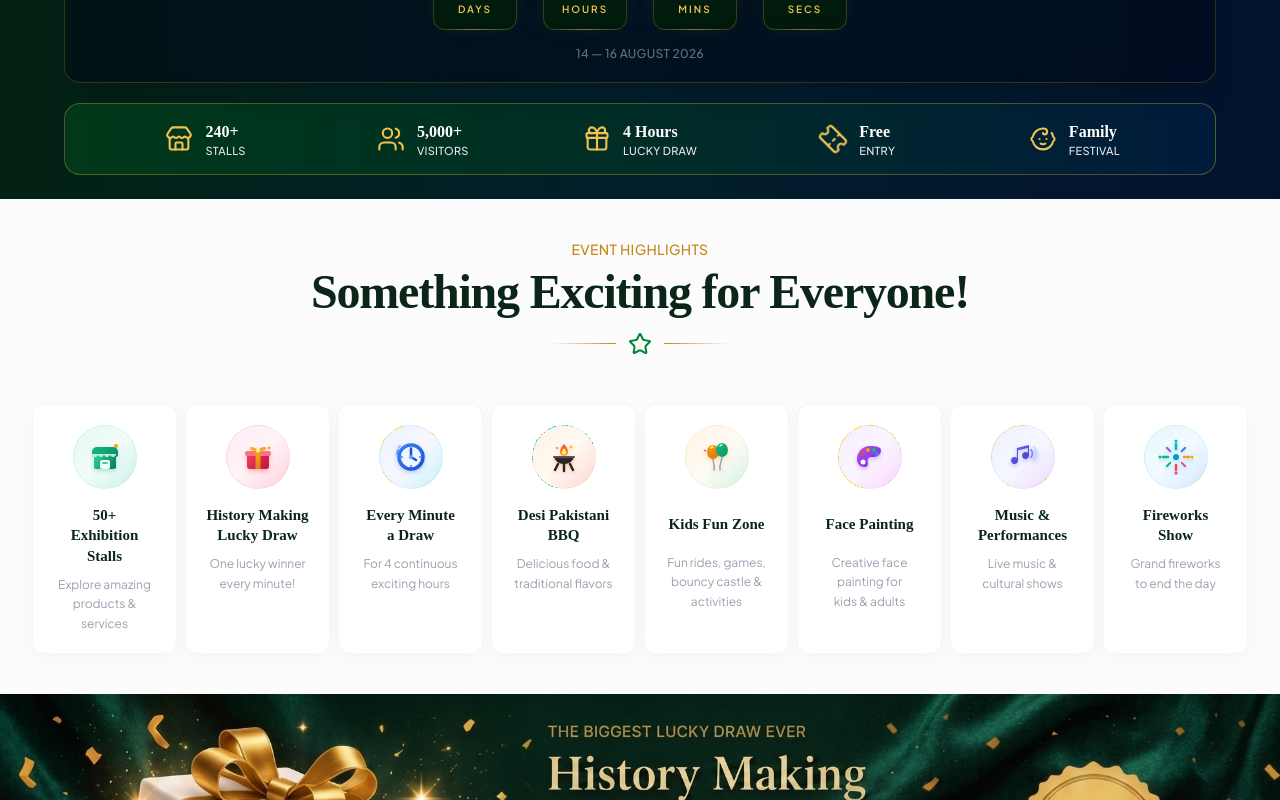
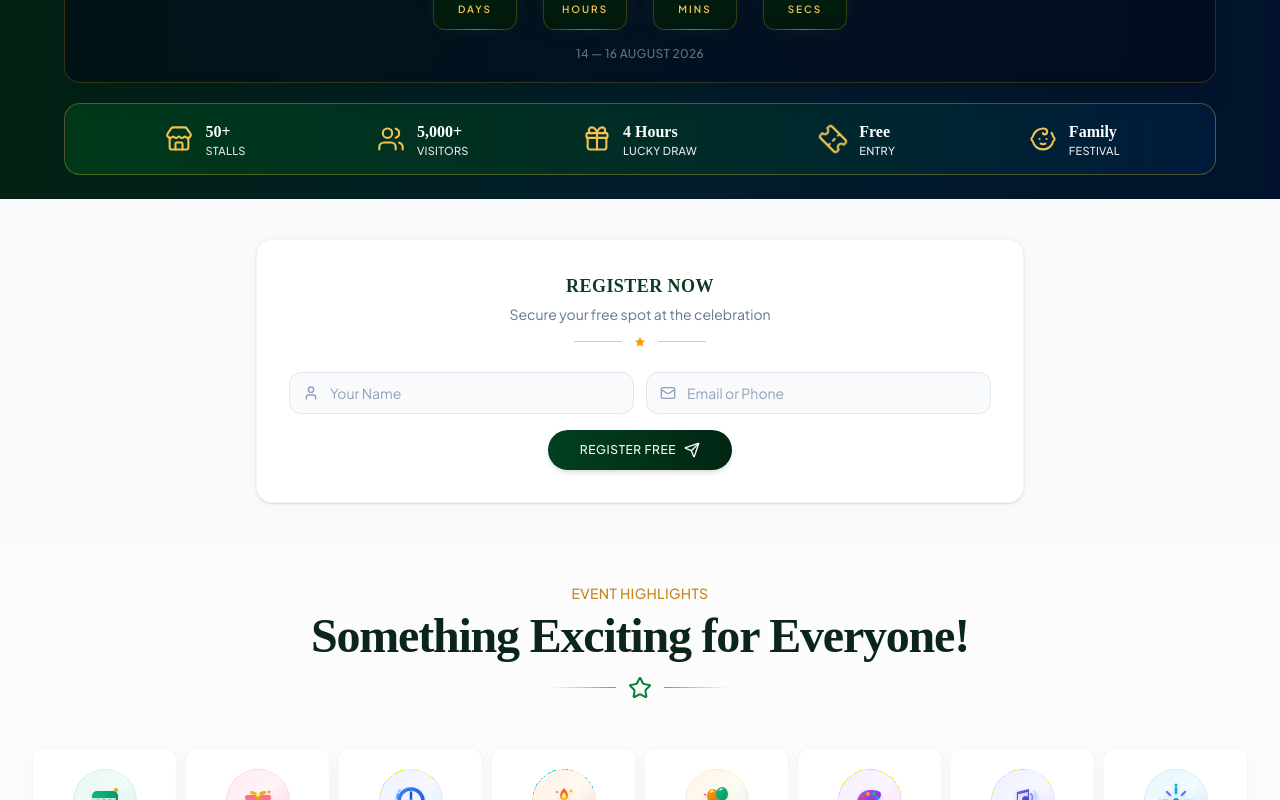
Before and after one commit to techxudo-devs/Independence, a React (Vite) app: page / in a window 1280 px wide. Shown: the part 1040-1840 px from the top of the page. Built offline with nearby package versions, Linux system fonts and the light colour scheme; a web font is replaced by a local one.

Commit message:
register section added

```diff
--- a/src/components/Home/HeroBottom.tsx
+++ b/src/components/Home/HeroBottom.tsx
@@ -113,7 +113,7 @@ const HeroBottom = () => {
             <div className="flex items-center gap-3 justify-center">
               <Store className="w-7 h-7 text-[#f1c252] shrink-0 stroke-[1.8]" />
               <div className="text-left leading-tight">
-                <p className="text-sm sm:text-base font-bold life text-white">240+</p>
+                <p className="text-sm sm:text-base font-bold life text-white">50+</p>
                 <p className="text-[10px] sm:text-[11px] font-medium plus uppercase tracking-wide text-gray-200">Stalls</p>
               </div>
             </div>
--- a/src/components/Home/Homepage.tsx
+++ b/src/components/Home/Homepage.tsx
@@ -7,6 +7,7 @@ import Gift from './Gift'
 import Schedule from './Schedule'
 import ThreeCards from './ThreeCards'
 import Presentation from './Presentation'
+import RegisterSection from './RegisterSection'
 
 const Homepage = () => {
   return (
@@ -18,31 +19,27 @@ const Homepage = () => {
         <div id="highlights">
           <HeroBottom />
         </div>
+        <div id="register">
+          <RegisterSection />
+        </div>
         <div id="about">
-          {/* <About /> */}
           <EventHighlights />
         </div>
         <div id="gift">
           <Gift />
         </div>
+        <RegisterSection />
         <div id="schedule">
           <Schedule />
         </div>
+        <RegisterSection />
         <div id="contact">
           <ThreeCards />
         </div>
-        {/* <div id="events">
-          <LuckyDraw />
-        </div> */}
-        {/* <div id="sponsorship">
-          <Sponsorship />
-        </div> */}
+        <RegisterSection />
         <div id="presented">
           <Presentation />
         </div>
-        {/* <div id="contact">
-          <Contact />
-        </div> */}
         <Footer />
     </div>
   )
--- a/src/components/Home/LuckyDraw.tsx
+++ b/src/components/Home/LuckyDraw.tsx
@@ -2,7 +2,7 @@ import { motion } from 'framer-motion';
 
 const DETAILS = [
   {
-    number: '240',
+    number: '50',
     label: 'Premium Suits',
     description: 'Every winner takes home a tailored premium suit — no compromise on quality.',
   },
--- a/src/components/Home/Presentation.tsx
+++ b/src/components/Home/Presentation.tsx
@@ -7,7 +7,7 @@ const Presentation = () => {
         <div className="relative border border-gray-200/90 rounded-xl sm:rounded-2xl bg-white p-6 sm:p-8 pt-9 sm:pt-10 shadow-[0_2px_16px_rgba(0,0,0,0.02)]">
 
           {/* Top Heading Badge Centered On Border Line */}
-          <div className="absolute -top-14 left-1/2 -translate-x-1/2 flex items-center gap-3 whitespace-nowrap z-10">
+          <div className="absolute -top-11 left-1/2 -translate-x-1/2 flex items-center gap-3 whitespace-nowrap z-10">
             {/* <div className="w-6 sm:w-10 h-[1px] bg-gray-300" /> */}
             <span className="text-xl sm:text-2xl font-bold life text-gray-800 uppercase">
               OUR PARTNERS & SUPPORTERS
--- /dev/null
+++ b/src/components/Home/RegisterSection.tsx
@@ -0,0 +1,129 @@
+import { useState } from 'react'
+import { motion } from 'framer-motion'
+import { Send, Check, User, Mail } from 'lucide-react'
+
+type FormState = 'idle' | 'submitting' | 'success'
+
+const RegisterSection = () => {
+  const [name, setName] = useState('')
+  const [contact, setContact] = useState('')
+  const [formState, setFormState] = useState<FormState>('idle')
+
+  const handleSubmit = (e: React.FormEvent) => {
+    e.preventDefault()
+    if (!name.trim() || !contact.trim()) return
+    setFormState('submitting')
+    setTimeout(() => {
+      setFormState('success')
+      setTimeout(() => {
+        setFormState('idle')
+        setName('')
+        setContact('')
+      }, 3000)
+    }, 1800)
+  }
+
+  return (
+    <section className="w-full bg-[#f8f9fa] py-10 px-4 sm:px-6 lg:px-8 select-none">
+      <div className="max-w-3xl mx-auto">
+
+        <motion.div
+          initial={{ opacity: 0, y: 16 }}
+          whileInView={{ opacity: 1, y: 0 }}
+          viewport={{ once: true }}
+          transition={{ duration: 0.5 }}
+          className="bg-white rounded-2xl p-5 sm:p-8 shadow-sm border border-slate-100"
+        >
+          {/* Header */}
+          <div className="text-center mb-6">
+            <h2 className="text-base sm:text-lg life font-bold uppercase tracking-wide text-[#0F3A22] mb-1">
+              REGISTER NOW
+            </h2>
+            <p className="text-xs sm:text-sm plus text-slate-500">
+              Secure your free spot at the celebration
+            </p>
+
+            {/* Star Divider */}
+            <div className="flex items-center justify-center gap-3 mt-3">
+              <div className="w-12 h-[1px] bg-amber-300" />
+              <svg className="w-3 h-3 text-amber-500 fill-amber-500" viewBox="0 0 24 24" xmlns="http://www.w3.org/2000/svg">
+                <path d="M12 2l3.09 6.26L22 9.27l-5 4.87 1.18 6.88L12 17.77l-6.18 3.25L7 14.14 2 9.27l6.91-1.01L12 2z" />
+              </svg>
+              <div className="w-12 h-[1px] bg-amber-300" />
+            </div>
+          </div>
+
+          {formState === 'success' ? (
+            <div className="flex flex-col items-center justify-center py-10 text-center">
+              <div className="w-14 h-14 rounded-full bg-emerald-50 border border-emerald-200 flex items-center justify-center mb-4">
+                <Check className="w-6 h-6 text-emerald-600" />
+              </div>
+              <h3 className="text-base font-bold text-slate-900 life">
+                Registration Successful!
+              </h3>
+              <p className="text-xs text-slate-500 mt-1.5 plus max-w-[240px]">
+                We&apos;ll send you all the event details soon. See you there!
+              </p>
+            </div>
+          ) : (
+            <form onSubmit={handleSubmit} className="space-y-3">
+              <div className="grid grid-cols-1 sm:grid-cols-2 gap-3">
+                {/* Name */}
+                <div className="relative">
+                  <User className="w-4 h-4 text-slate-400 absolute left-3.5 top-1/2 -translate-y-1/2" />
+                  <input
+                    type="text"
+                    placeholder="Your Name"
+                    value={name}
+                    onChange={(e) => setName(e.target.value)}
+                    required
+                    className="w-full pl-10 pr-3.5 py-2.5 bg-slate-50 border border-slate-200 rounded-xl text-xs sm:text-sm text-slate-800 placeholder-slate-400 focus:outline-none focus:border-emerald-600 focus:bg-white transition-all plus"
+                  />
+                </div>
+
+                {/* Email / Phone */}
+                <div className="relative">
+                  <Mail className="w-4 h-4 text-slate-400 absolute left-3.5 top-1/2 -translate-y-1/2" />
+                  <input
+                    type="text"
+                    placeholder="Email or Phone"
+                    value={contact}
+                    onChange={(e) => setContact(e.target.value)}
+                    required
+                    className="w-full pl-10 pr-3.5 py-2.5 bg-slate-50 border border-slate-200 rounded-xl text-xs sm:text-sm text-slate-800 placeholder-slate-400 focus:outline-none focus:border-emerald-600 focus:bg-white transition-all plus"
+                  />
+                </div>
+              </div>
+
+              {/* Submit */}
+              <div className="flex justify-center pt-1">
+                <button
+                  type="submit"
+                  disabled={formState === 'submitting'}
+                  className="relative w-full sm:w-auto inline-flex items-center justify-center gap-2 px-8 py-3 rounded-full bg-gradient-to-r from-[#024021] to-[#012613] hover:from-[#03522b] hover:to-[#023319] text-white text-xs font-medium uppercase tracking-wider shadow-md hover:scale-105 active:scale-95 transition-all duration-200 cursor-pointer plus disabled:opacity-60 disabled:cursor-not-allowed"
+                >
+                  <span className={`inline-flex items-center gap-2 transition-opacity duration-200 ${formState === 'submitting' ? 'opacity-0' : 'opacity-100'}`}>
+                    REGISTER FREE
+                    <Send className="w-4 h-4 text-white" />
+                  </span>
+                  {formState === 'submitting' && (
+                    <span className="absolute inset-0 flex items-center justify-center gap-2">
+                      <svg className="animate-spin w-4 h-4 text-white/80" viewBox="0 0 24 24" fill="none">
+                        <circle className="opacity-25" cx="12" cy="12" r="10" stroke="currentColor" strokeWidth="4" />
+                        <path className="opacity-75" fill="currentColor" d="M4 12a8 8 0 018-8V0C5.373 0 0 5.373 0 12h4z" />
+                      </svg>
+                      Submitting...
+                    </span>
+                  )}
+                </button>
+              </div>
+            </form>
+          )}
+        </motion.div>
+
+      </div>
+    </section>
+  )
+}
+
+export default RegisterSection
--- a/src/components/Home/ThreeCards.tsx
+++ b/src/components/Home/ThreeCards.tsx
@@ -71,7 +71,7 @@ const ThreeCards = () => {
   };
 
   return (
-    <section className="w-full bg-[#f8f9fa] pb-10 px-4 sm:px-6 lg:px-8 select-none">
+    <section className="w-full bg-[#f8f9fa] py-10 px-4 sm:px-6 lg:px-8 select-none">
       <div className="max-w-[1400px] mx-auto grid grid-cols-1 lg:grid-cols-12 gap-4 items-stretch">
 
         {/* ================= CARD 1: ABOUT FEDERATION (LEFT - 4 COLS) ================= */}
--- a/src/components/common/Footer.tsx
+++ b/src/components/common/Footer.tsx
@@ -116,28 +116,6 @@ const Footer = () => {
               >
                 <FaInstagram className="w-4 h-4" />
               </a>
-
-              {/* YouTube */}
-              <a
-                href="https://youtube.com"
-                target="_blank"
-                rel="noreferrer"
-                aria-label="YouTube"
-                className="w-8 h-8 rounded-full bg-[#FF0000] flex items-center justify-center text-white hover:scale-110 transition-transform shadow"
-              >
-                <FaYoutube className="w-4 h-4" />
-              </a>
-
-              {/* TikTok */}
-              <a
-                href="https://tiktok.com"
-                target="_blank"
-                rel="noreferrer"
-                aria-label="TikTok"
-                className="w-8 h-8 rounded-full bg-black border border-white/20 flex items-center justify-center text-white hover:scale-110 transition-transform shadow"
-              >
-                <FaTiktok className="w-4 h-4" />
-              </a>
             </div>
 
             {/* Newsletter Subscription */}
```
